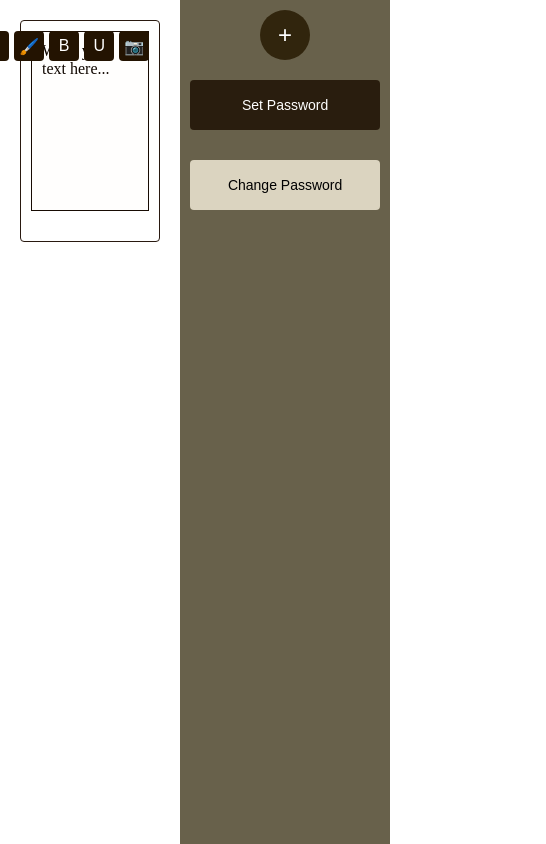
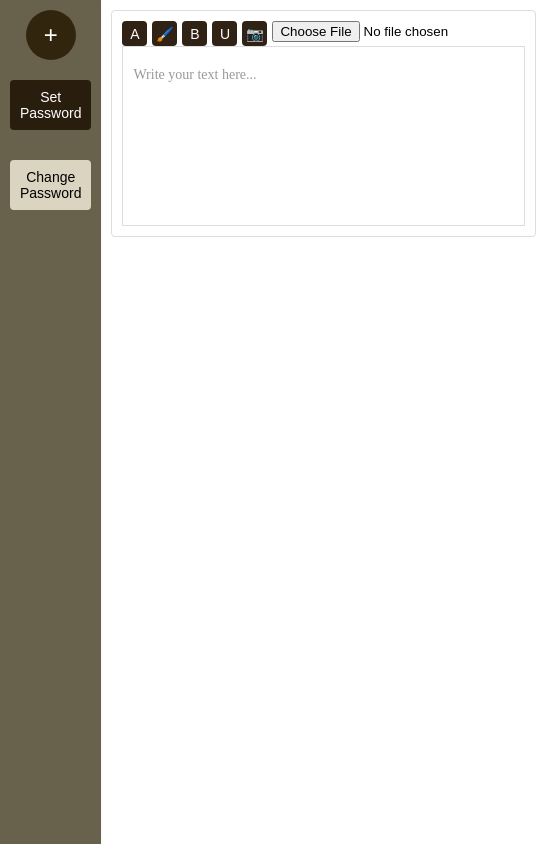
Before and after one commit to mus20007/-Mus-s-thoughts, a plain HTML site: page main.html in a window 390 px wide. Shown: the whole page, 546 px wide, since content can reach past the window. Drawn offline with Linux system fonts and the light colour scheme.

Commit message:
Update styles.css

```diff
--- a/styles.css
+++ b/styles.css
@@ -2,29 +2,28 @@ body {
     font-family: Arial, sans-serif;
     margin: 0;
     padding: 0;
-    display: flex;color: #100701;
+    display: flex;
     height: 100vh;
 }
 
 .container {
     display: flex;
     width: 100%;
-    color: #180c01;
 }
 
 .sidebar {
-    width: 250px;
-    background-color: #68614b;
+    width: 250px; /* Fixed width for sidebar */
+    background-color:  #68614b; /* Dark background for sidebar */
     padding: 10px;
-    box-shadow: -2px 0 5px rgba(255, 255, 255, 0);
-    order: 2;
+    box-shadow: -2px 0 5px rgba(0, 0, 0, 0.1);
+    order: 2; /* Move sidebar to the right */
 }
 
 .sidebar button {
     width: 50px;
     height: 50px;
     border-radius: 50%;
-    background-color: #31250d;
+    background-color:#31250d;
     color: white;
     border: none;
     cursor: pointer;
@@ -41,31 +40,30 @@ body {
 
 .sidebar ul {
     list-style-type: none;
-    padding: 0
+    padding: 0;
 }
 
 .sidebar ul li {
     padding: 10px;
     cursor: pointer;
-    border-bottom: 1px solid #fffffff0;
+    border-bottom: 1px solid #444; /* Darker border for contrast */
     position: relative;
     color: white; /* Set font color to white */
 }
 
 .sidebar ul li:hover {
-    background-color: #fffcfc;
+    background-color: #444; /* Darker background on hover */
 }
 
 .main-content {
     flex-grow: 1;
     padding: 20px;
-    order: 1;
-    color: #231301;
+    order: 1; /* Move main content to the left */
 }
 
 .text-container {
     position: relative;
-    border: 1px solid #291910;
+    border: 1px solid #ddd;
     border-radius: 4px;
     padding: 10px;
     min-height: 200px;
@@ -74,56 +72,25 @@ body {
 #textEditor {
     min-height: 180px;
     font-size: 16px;
-    outline: none; /* Remove outline when focused */
-    padding-top: 40px; /* Space for the upload button */
-    white-space: pre-wrap; /* Ensure text wraps */
-    word-wrap: break-word; /* Break long words if necessary */
-    overflow-wrap: break-word; /* Modern alternative to word-wrap */
-    width: 100%; /* Ensure the editor takes up the full width */
-    border: 1px solid #170b03; /* Add border for better visual */
-    padding: 10px; /* Add padding for better spacing */
-    box-sizing: border-box; /* Include padding and border in the element's total width */
-    overflow-y: auto; /* Add vertical scrollbar if content overflows */
-    background-color: rgb(255, 254, 253);
-    max-height: 400px; /* Optional: Set a maximum height */
-    font-family:'Times New Roman', Times, serif
+    outline: none;
+    padding-top: 40px; /* Space for the toolbar */
+    white-space: pre-wrap;
+    word-wrap: break-word;
+    overflow-wrap: break-word;
+    width: 100%;
+    border: 1px solid #ddd;
+    padding: 10px;
+    box-sizing: border-box;
+    font-family: 'Times New Roman', Times, serif;
 }
 
 #textEditor:empty::before {
     content: attr(placeholder);
-    color: #100701;
-}
-
-.upload-button {
-    position: absolute;
-    top: 10px;
-    right: 10px;
-    background: #201103ed;
-    color: white;
-    border: none;
-    border-radius: 50%;
-    width: 30px;
-    height: 30px;
-    display: flex;
-    align-items: center;
-    justify-content: center;
-    cursor: pointer;
-    font-size: 16px;
-}
-
-.upload-button:hover {
-    background: #180c01;
-}
-.toolbar {
-    position: absolute;
-    top: 10px;
-    right: 10px;
-    display: flex;
-    gap: 5px; /* Space between buttons */
+    color: #999;
 }
 
 .toolbar {
-    position: absolute;
+    position: top right;
     top: 10px;
     right: 10px;
     display: flex;
@@ -131,7 +98,7 @@ body {
 }
 
 .toolbar-button {
-    background: #231301;
+    background: #201103ed;
     color: white;
     border: none;
     border-radius: 4px;
@@ -172,6 +139,7 @@ body {
 .color-option:hover {
     opacity: 0.8;
 }
+
 .password-options {
     margin-top: 20px;
     display: flex;
@@ -191,11 +159,11 @@ body {
 }
 
 .password-options button:hover {
-    background-color: #e0e1c0;
+    background-color:  #e0e1c0;
 }
 
 #changePassword {
-    background-color: #dbd4c0;
+    background-color:   #dbd4c0;
     color: black;
 }
 
@@ -203,42 +171,35 @@ body {
     background-color: #e0a800;
 }
 
-#imageUpload {
-    display: none; /* Hide the file input */
+/* Mobile responsiveness */
+@media (max-width: 600px) {
+    .container {
+        flex-direction: row
     }
 
-#textEditor img {
-    max-width: 30%; /* Restrict image width */
-    height: auto;
-    display: block;
-    margin: 10px auto; /* Center the image horizontally */
-    border-radius: 4px; /* Optional: Add rounded corners */
-    box-shadow: 0 2px 4px rgba(0, 0, 0, 0.1); /* Optional: Add a subtle shadow */
-    resize: both; /* Allow resizing */
-    overflow: auto; /* Show scrollbars if needed */
-
+    .sidebar {
+        width: 100%; /* Full width on mobile */
+        order: 1;
     }
 
-.context-menu {
-    position: absolute;
-    background-color: rgb(6, 2, 0);
-    border: 1px solid #0e0000;
-    box-shadow: 2px 2px 5px rgba(0, 0, 0, 0.2);
-    z-index: 1000;
-    padding: 5px 0;
-    display: block;
+    .main-content {
+        order: 2; /* Move main content below the sidebar */
+        padding: 10px; /* Reduce padding on mobile */
     }
 
-.context-menu button {
-    width: 100%;
-    padding: 8px 16px;
-    text-align: left;
-    background: none;
-    border: none;
-    cursor: pointer;
+    #textEditor {
+        font-size: 14px; /* Smaller font size on mobile */
+        padding-top: 20px; /* Adjust padding for toolbar */
+    }
+
+    .toolbar {
+        top: 5px; /* Adjust toolbar position */
+        right: 5px;
+    }
+
+    .toolbar-button {
+        width: 25px; /* Smaller buttons on mobile */
+        height: 25px;
         font-size: 14px;
     }
-
-.context-menu button:hover {
-    background-color: #f4f4f4;
 }
```
Lines whose indentation alone changed are shown as unchanged.
